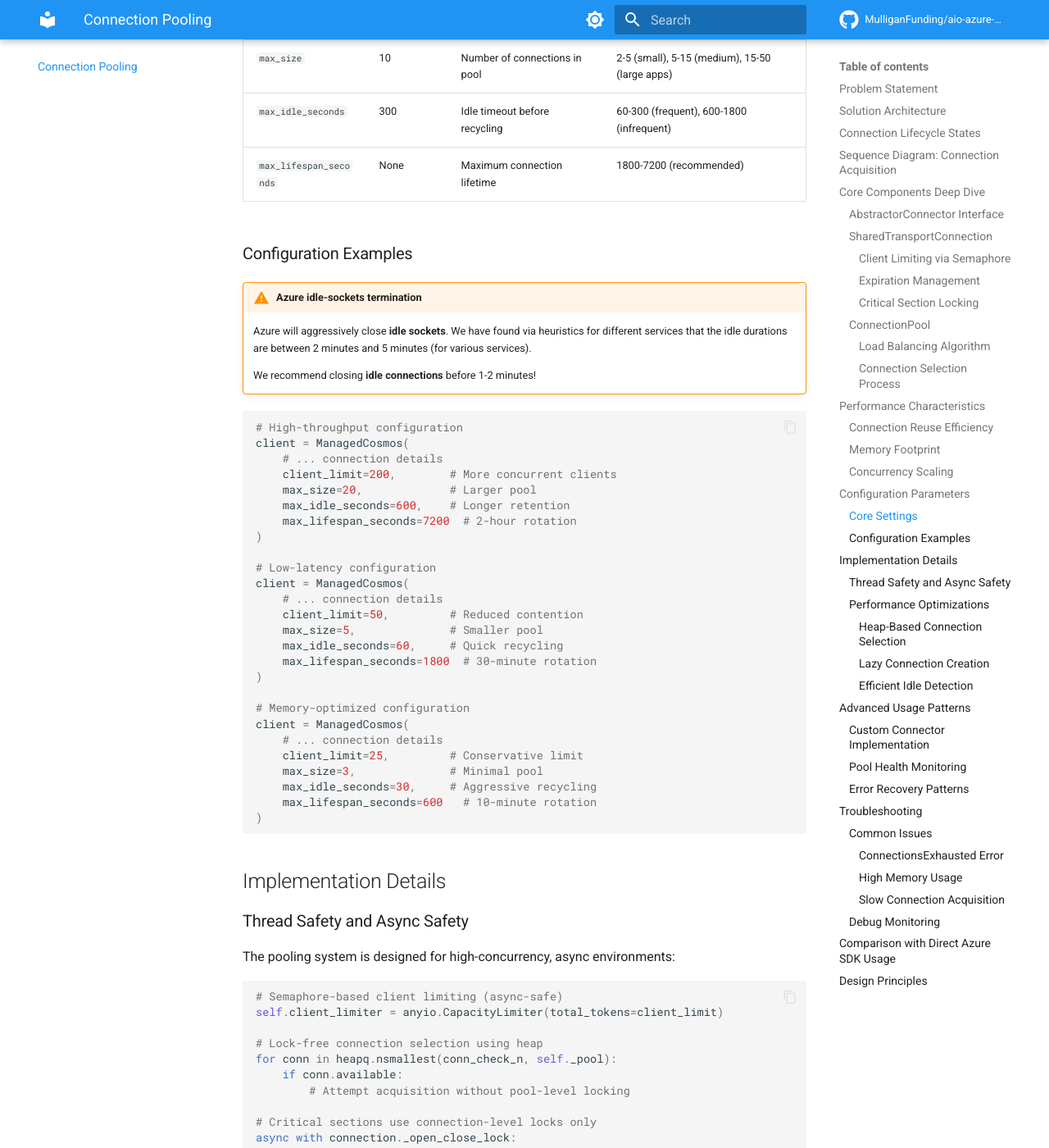
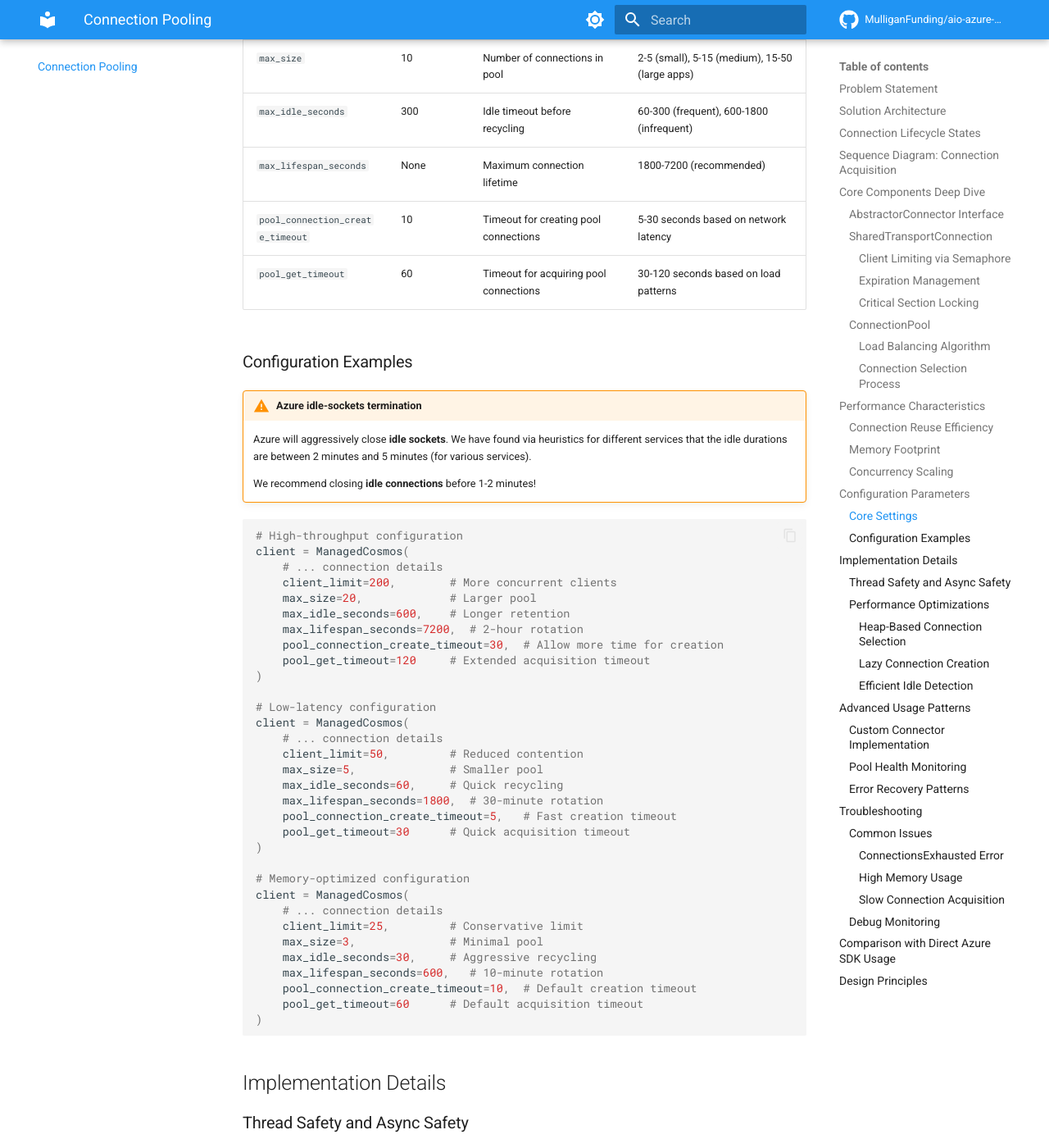
Before and after one commit to MulliganFunding/aio-azure-clients-toolbox, an MkDocs documentation site: the page built from docs/connection-pooling.md, in a window 1280 px wide and 1400 px high, scrolled down 6916 px. Shown: the whole window at 82% size. Built offline with MkDocs 1.6.1 and Material for MkDocs 9.7.7, drawn with Linux system fonts in a browser that asks for light colours; comment, search, counter and statistics services are not loaded.

Commit message:
Update docs

````diff
--- a/docs/connection-pooling.md
+++ b/docs/connection-pooling.md
@@ -299,6 +299,8 @@ Default Configuration = 10 × 100 = 1,000 concurrent operations
 | `max_size` | 10 | Number of connections in pool | 2-5 (small), 5-15 (medium), 15-50 (large apps) |
 | `max_idle_seconds` | 300 | Idle timeout before recycling | 60-300 (frequent), 600-1800 (infrequent) |
 | `max_lifespan_seconds` | None | Maximum connection lifetime | 1800-7200 (recommended) |
+| `pool_connection_create_timeout` | 10 | Timeout for creating pool connections | 5-30 seconds based on network latency |
+| `pool_get_timeout` | 60 | Timeout for acquiring pool connections | 30-120 seconds based on load patterns |
 
 ### Configuration Examples
 
@@ -317,7 +319,9 @@ client = ManagedCosmos(
     client_limit=200,        # More concurrent clients
     max_size=20,             # Larger pool
     max_idle_seconds=600,    # Longer retention
-    max_lifespan_seconds=7200  # 2-hour rotation
+    max_lifespan_seconds=7200,  # 2-hour rotation
+    pool_connection_create_timeout=30,  # Allow more time for creation
+    pool_get_timeout=120     # Extended acquisition timeout
 )
 
 # Low-latency configuration
@@ -326,7 +330,9 @@ client = ManagedCosmos(
     client_limit=50,         # Reduced contention
     max_size=5,              # Smaller pool
     max_idle_seconds=60,     # Quick recycling
-    max_lifespan_seconds=1800  # 30-minute rotation
+    max_lifespan_seconds=1800,  # 30-minute rotation
+    pool_connection_create_timeout=5,   # Fast creation timeout
+    pool_get_timeout=30      # Quick acquisition timeout
 )
 
 # Memory-optimized configuration
@@ -335,7 +341,9 @@ client = ManagedCosmos(
     client_limit=25,         # Conservative limit
     max_size=3,              # Minimal pool
     max_idle_seconds=30,     # Aggressive recycling
-    max_lifespan_seconds=600   # 10-minute rotation
+    max_lifespan_seconds=600,   # 10-minute rotation
+    pool_connection_create_timeout=10,  # Default creation timeout
+    pool_get_timeout=60      # Default acquisition timeout
 )
 ```
 
````
Also changed, not shown: docs/clients/cosmos.md (+5 -1 lines), docs/clients/eventhub.md (+5 -1 lines), docs/clients/service-bus.md (+5 -1 lines).
